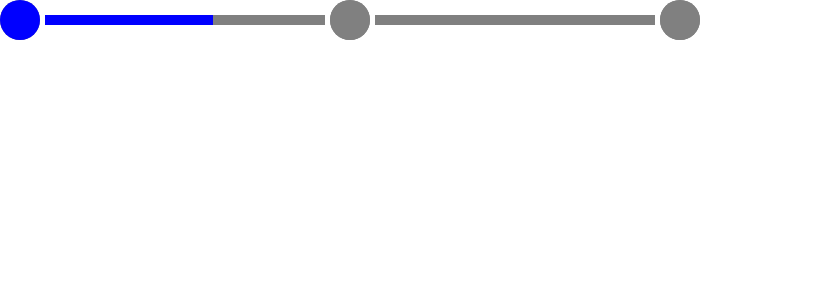
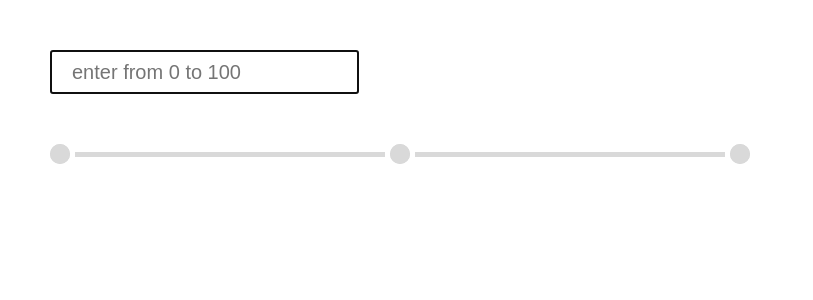
Before and after one commit to radiusxyz/360-pre-design-components, a React (Create React App) app: page / in a window 1280 px wide. Shown: the top 300 px of the page, without its empty margins (0-813 px from the left). Built offline with nearby package versions, Linux system fonts and the light colour scheme.

Commit message:
complete progress bar with input field

```diff
--- a/src/App.tsx
+++ b/src/App.tsx
@@ -1,6 +1,8 @@
 // import TestInput from "./components/Search/InputSearch/TestInput";
 // import Search from "./components/Search/Search";
+import { useState } from "react";
 import ProgressBar from "./components/ProgressBar/ProgressBar";
+import "./index.css";
 
 function App() {
   return (
--- a/src/components/ProgressBar/Circle/CircleStyles.tsx
+++ b/src/components/ProgressBar/Circle/CircleStyles.tsx
@@ -6,7 +6,7 @@ type Props = {
 
 export const StyledCircle = styled.div<Props>`
   border-radius: 50%;
-  background-color: ${(props) => (props.progress && "blue") || "grey"};
-  width: 40px;
-  height: 40px;
+  background-color: ${(props) => (props.progress && "#8E8E8E") || "#D9D9D9"};
+  width: 20px;
+  height: 20px;
 `;
--- a/src/components/ProgressBar/Line/Line.tsx
+++ b/src/components/ProgressBar/Line/Line.tsx
@@ -5,7 +5,6 @@ import React from "react";
 type Props = { progress: number };
 
 const Line: React.FC<Props> = (props: Props) => {
-  console.log(props.progress);
   return (
     <StyledLine>
       <StyledLine progress={props.progress} />
--- a/src/components/ProgressBar/Line/LineStyles.tsx
+++ b/src/components/ProgressBar/Line/LineStyles.tsx
@@ -5,7 +5,7 @@ type Props = {
 };
 
 export const StyledLine = styled.div<Props>`
-  background-color: ${(props) => (props.progress && "blue") || "grey"};
-  height: 10px;
+  background-color: ${(props) => (props.progress && "#8E8E8E") || "#D9D9D9"};
+  height: 5px;
   width: ${(props) => (props.progress ? `${props.progress}%` : "100%")};
 `;
--- a/src/components/ProgressBar/ProgressBar.tsx
+++ b/src/components/ProgressBar/ProgressBar.tsx
@@ -1,4 +1,4 @@
-import { useEffect, useState } from "react";
+import { ChangeEvent, useEffect, useState } from "react";
 import { StyledProgressBar } from "./StyledProgressBar";
 import Circle from "./Circle/Circle";
 import Line from "./Line/Line";
@@ -7,11 +7,20 @@ type Props = {};
 
 const ProgressBar = (props: Props) => {
   const [progress, setProgress] = useState(0);
-  const [progressReflections, setProgressReflections] = useState([
-    0, 0, 0, 0, 0,
-  ]);
+  const [progressReflections, setProgressReflections] = useState(
+    calculateWidths(progress)
+  );
 
-  const calculateWidths = (progress: number) => {
+  const handleProgress = (event: ChangeEvent<HTMLInputElement>) => {
+    if (isNaN(+event.target.value)) return;
+    setProgress(
+      (+event.target.value < 0 && 0) ||
+        (+event.target.value > 100 && 100) ||
+        +event.target.value
+    );
+  };
+
+  function calculateWidths(progress: number) {
     let leftCircle, leftLine, middleCircle, rightLine, rightCircle: number;
     if (progress < 50) {
       leftCircle = progress;
@@ -24,27 +33,32 @@ const ProgressBar = (props: Props) => {
       leftLine = 100;
       middleCircle = progress;
       rightLine = (progress - 50) * 2;
-      rightCircle = 100;
+      rightCircle = progress === 100 ? 100 : 0;
     }
-    return [leftCircle, leftLine, middleCircle, rightLine, rightCircle];
-  };
-
-  useEffect(() => {
-    setProgress(30);
-  }, []);
+    return { leftCircle, leftLine, middleCircle, rightLine, rightCircle };
+  }
 
   useEffect(() => {
     setProgressReflections(() => calculateWidths(progress));
   }, [progress]);
 
   return (
-    <StyledProgressBar>
-      <Circle progress={progressReflections[0]} />
-      <Line progress={progressReflections[1]} />
-      <Circle progress={progressReflections[2]} />
-      <Line progress={progressReflections[3]} />
-      <Circle progress={progressReflections[4]} />
-    </StyledProgressBar>
+    <>
+      <input
+        style={{ marginBottom: 50, height: 30, padding: 20, fontSize: 20 }}
+        placeholder="enter from 0 to 100"
+        onChange={handleProgress}
+        name="progress"
+        autoFocus
+      />
+      <StyledProgressBar>
+        <Circle progress={progressReflections.leftCircle} />
+        <Line progress={progressReflections.leftLine} />
+        <Circle progress={progressReflections.middleCircle} />
+        <Line progress={progressReflections.rightLine} />
+        <Circle progress={progressReflections.rightCircle} />
+      </StyledProgressBar>
+    </>
   );
 };
 
--- a/src/index.css
+++ b/src/index.css
@@ -16,3 +16,8 @@ body {
 code {
   font-family: "Pretendard";
 }
+
+.App {
+  margin-top: 50px;
+  margin-left: 50px;
+}
```
